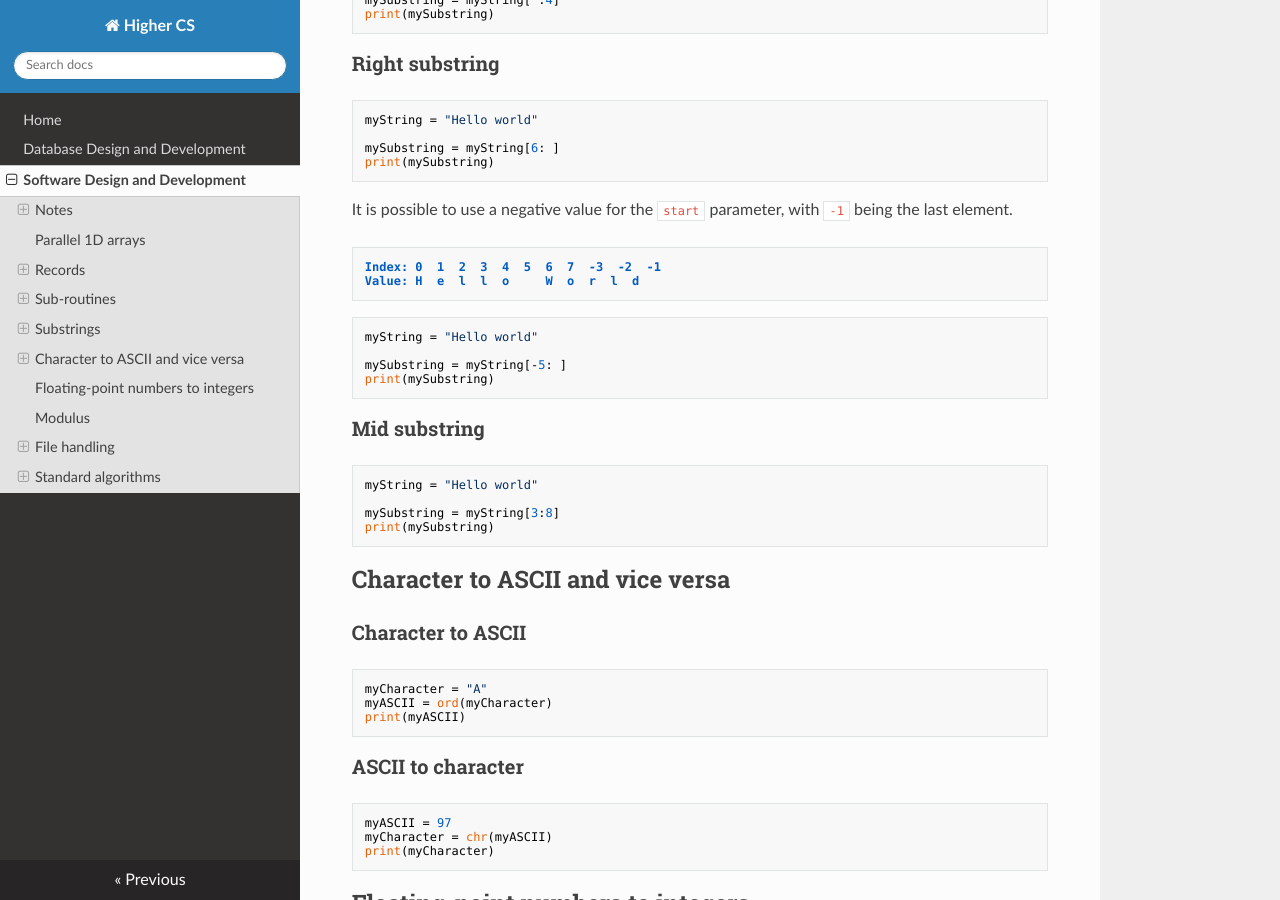
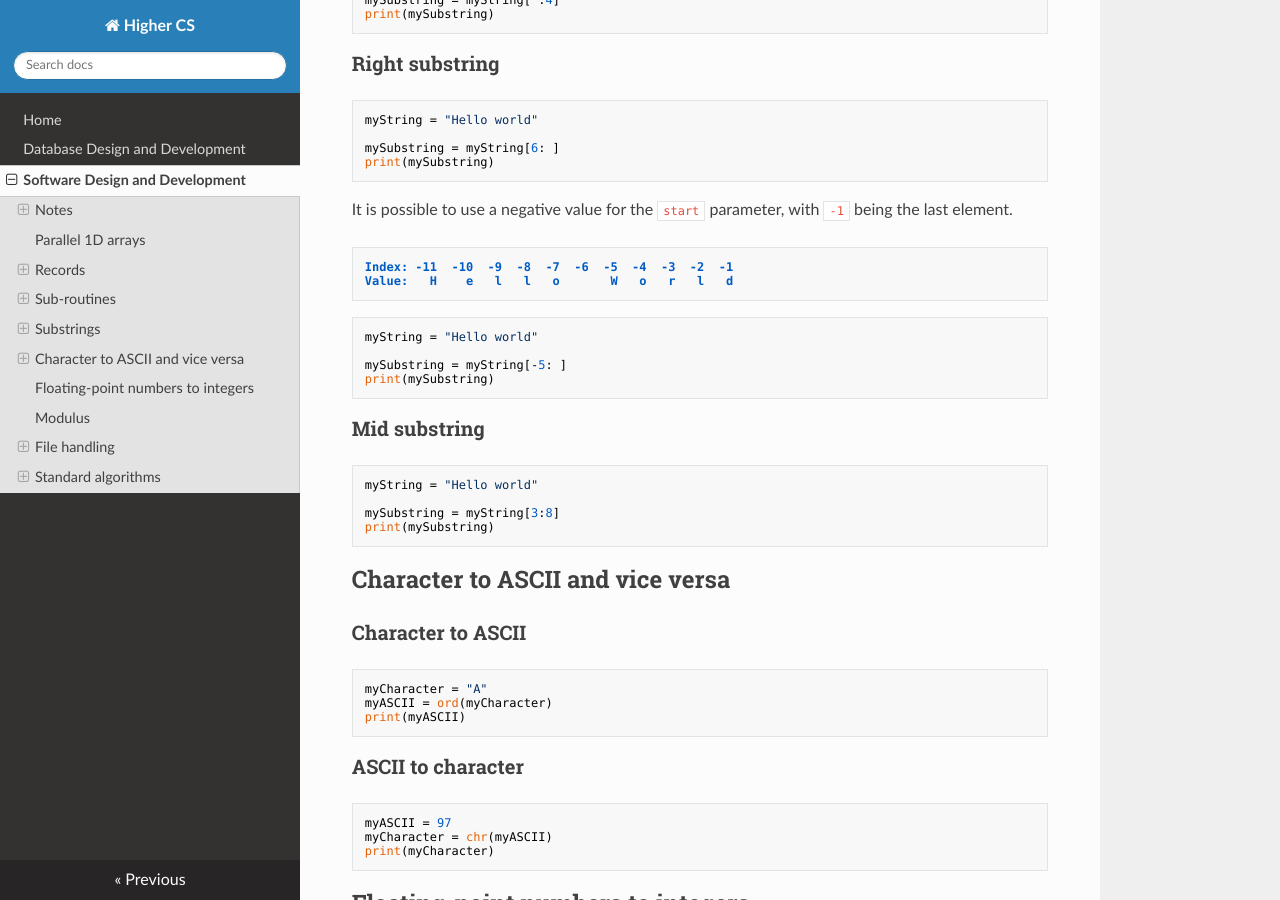
Before and after one commit to MrFriendCS/H-CS, an MkDocs documentation site: the page built from docs/H-CS-SDD.md, in a window 1280 px wide and 900 px high, scrolled down 3692 px. Built offline with MkDocs 1.6.1, drawn with Linux system fonts in a browser that asks for light colours; nearby versions of some CDN libraries.

Commit message:
docs/H-CS-SDD.md updated from https://stackedit.io/

````diff
--- a/docs/H-CS-SDD.md
+++ b/docs/H-CS-SDD.md
@@ -199,8 +199,8 @@ print(mySubstring)
 It is possible to use a negative value for the `start` parameter, with `-1` being the last element.
 
 ```
-Index: 0  1  2  3  4  5  6  7  -3  -2  -1
-Value: H  e  l  l  o     W  o  r  l  d
+Index: -11  -10  -9  -8  -7  -6  -5  -4  -3  -2  -1
+Value:   H    e   l   l   o       W   o   r   l   d
 ```
 
 ``` python
````
Also changed, not shown: other parts of docs/H-CS-SDD.md (+1 -1 lines).
